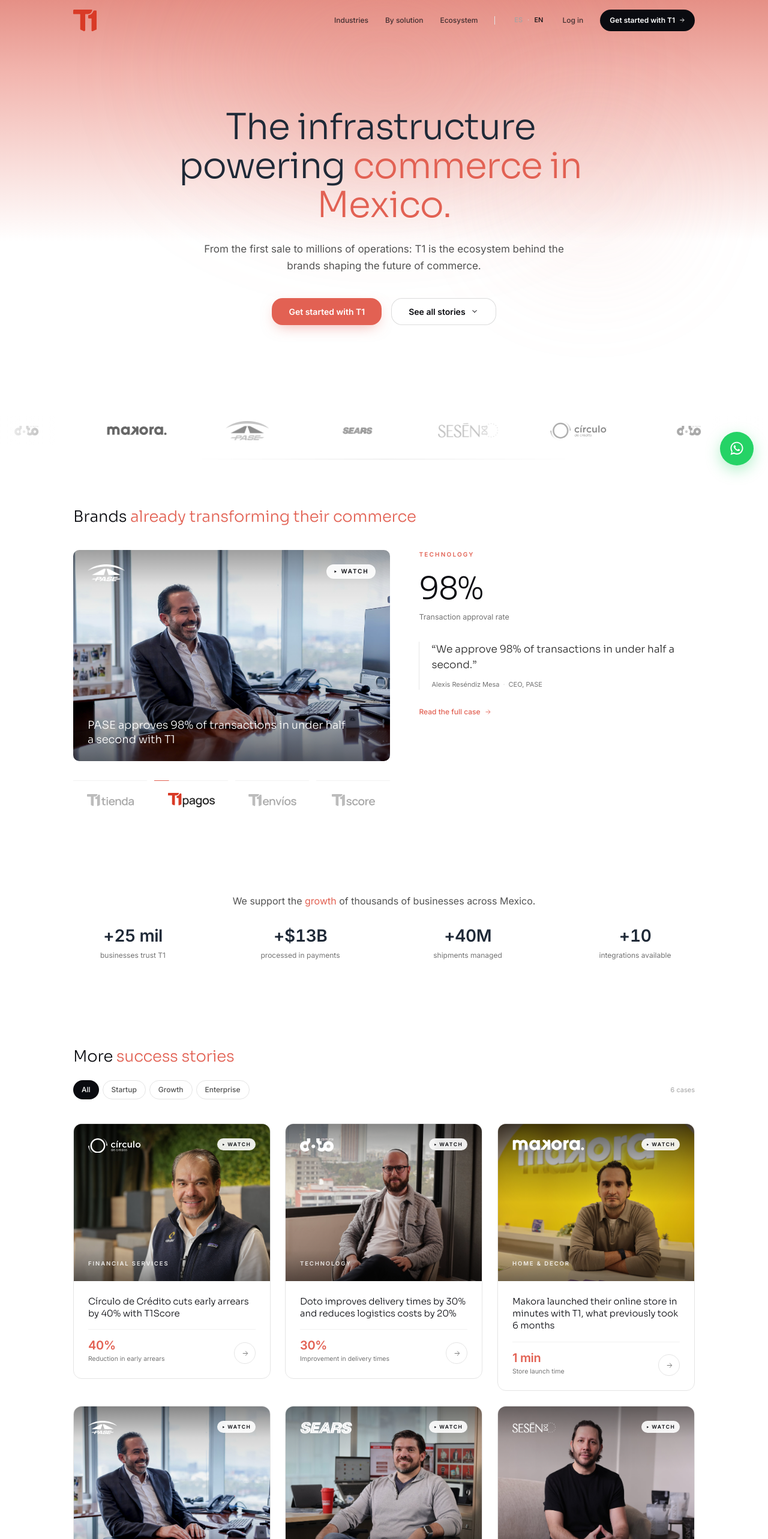
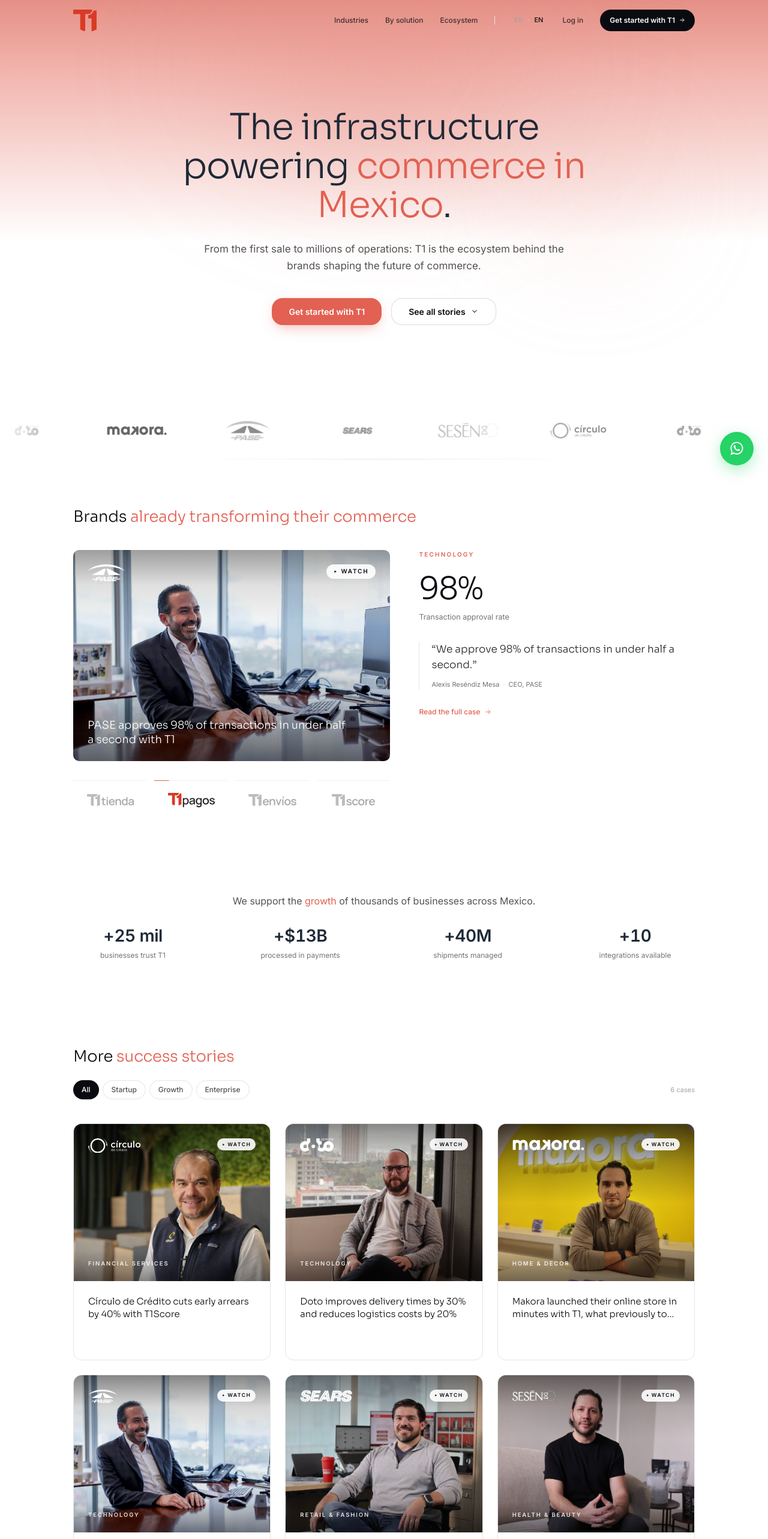
Before and after one commit to hasselsanchez/casos-de-exito, a Next.js app: page /en in a window 1280 px wide. Shown: the top 2566 px of the page at 60% size. Built offline with nearby package versions, Linux system fonts and the light colour scheme.

Commit message:
cambios animaciones v2

```diff
--- a/src/app/globals.css
+++ b/src/app/globals.css
@@ -83,10 +83,6 @@
   from { transform: scaleX(0); }
   to   { transform: scaleX(1); }
 }
-@keyframes hero-word-up {
-  from { opacity: 0; transform: translateY(60%) rotate(2deg); }
-  to   { opacity: 1; transform: translateY(0) rotate(0); }
-}
 @keyframes hero-fade-up {
   from { opacity: 0; transform: translateY(18px); }
   to   { opacity: 1; transform: translateY(0); }
--- a/src/components/hub/ArticleFeed.tsx
+++ b/src/components/hub/ArticleFeed.tsx
@@ -1,6 +1,6 @@
 "use client";
 
-import { useState, useMemo, useRef } from "react";
+import { useState, useMemo } from "react";
 import { useLocale, useTranslations } from "next-intl";
 import Image from "next/image";
 import Link from "next/link";
@@ -148,72 +148,17 @@ function FeedCard({
   const slug = locale === "en" ? article.slugEn : article.slug;
   const href = `/${locale}/casos-de-exito/${slug}`;
   const cfg = PARTNER_LOGO[article.company] ?? { w: "w-[64px]" };
-  const headlineMetric = article.metrics[0];
-
-  const wrapperRef = useRef<HTMLDivElement>(null);
-  /* Tilt amplitude in deg. ±7 reads "noticeable" without inducing motion sickness. */
-  const TILT_DEG = 7;
-  const [tilt, setTilt] = useState({
-    rx: 0,
-    ry: 0,
-    mx: 50,
-    my: 50,
-    active: false,
-  });
-
-  const handleMove = (e: React.MouseEvent<HTMLDivElement>) => {
-    const rect = wrapperRef.current?.getBoundingClientRect();
-    if (!rect) return;
-    const x = (e.clientX - rect.left) / rect.width;
-    const y = (e.clientY - rect.top) / rect.height;
-    setTilt({
-      rx: -(y - 0.5) * 2 * TILT_DEG,
-      ry: (x - 0.5) * 2 * TILT_DEG,
-      mx: x * 100,
-      my: y * 100,
-      active: true,
-    });
-  };
-  const handleLeave = () =>
-    setTilt({ rx: 0, ry: 0, mx: 50, my: 50, active: false });
+  const readFullCase =
+    locale === "es" ? "Leer el caso completo" : "Read the full case";
 
   return (
-    <div
-      ref={wrapperRef}
-      onMouseMove={handleMove}
-      onMouseLeave={handleLeave}
-      className="opacity-0 [perspective:1100px]"
+    <Link
+      href={href}
+      className="group relative flex flex-col overflow-hidden rounded-[14px] border border-gray-200 bg-white opacity-0 transition-all duration-500 hover:-translate-y-1 hover:border-[#0A0B10]/55 hover:shadow-[0_24px_48px_-20px_rgba(10,11,16,0.18)]"
       style={{
         animation: `fade-in-up 0.55s cubic-bezier(0.16, 1, 0.3, 1) ${index * 70}ms forwards`,
       }}
     >
-      <Link
-        href={href}
-        className="group relative flex flex-col overflow-hidden rounded-[14px] border border-gray-200 bg-white will-change-transform hover:border-[#0A0B10]/55 hover:shadow-[0_28px_56px_-20px_rgba(10,11,16,0.22)] [transform-style:preserve-3d]"
-        style={{
-          transform: `rotateX(${tilt.rx}deg) rotateY(${tilt.ry}deg) translateZ(0)${tilt.active ? " translateY(-6px)" : ""}`,
-          transition: tilt.active
-            ? "transform 90ms ease-out, border-color 300ms, box-shadow 300ms"
-            : "transform 600ms cubic-bezier(0.16, 1, 0.3, 1), border-color 300ms, box-shadow 300ms",
-        }}
-      >
-        {/* Cursor-following red glow — only visible on hover */}
-        <div
-          aria-hidden
-          className="pointer-events-none absolute inset-0 z-20 opacity-0 transition-opacity duration-500 group-hover:opacity-100"
-          style={{
-            background: `radial-gradient(circle 240px at ${tilt.mx}% ${tilt.my}%, rgba(226,97,83,0.22), transparent 65%)`,
-            mixBlendMode: "multiply",
-          }}
-        />
-        {/* Specular highlight — subtle white sheen tracking the cursor */}
-        <div
-          aria-hidden
-          className="pointer-events-none absolute inset-0 z-20 opacity-0 transition-opacity duration-500 group-hover:opacity-100"
-          style={{
-            background: `radial-gradient(circle 180px at ${tilt.mx}% ${tilt.my}%, rgba(255,255,255,0.35), transparent 60%)`,
-          }}
-        />
       {/* ── Image with white logo overlay (no pill) ── */}
       <div className="relative aspect-[5/4] overflow-hidden bg-gray-100">
         <Image
@@ -268,32 +213,19 @@ function FeedCard({
         )}
       </div>
 
-      {/* ── Body ── */}
-      <div className="flex flex-1 flex-col gap-4 p-5 tablet:p-6">
-        {/* Headline */}
-        <h3 className="font-sora text-[14px] leading-[1.35] font-light tracking-[-0.005em] text-[#0A0B10] tablet:text-[15px]">
+      {/* ── Body — fixed shape so every card has the same height ── */}
+      <div className="flex flex-1 flex-col p-5 tablet:p-6">
+        {/* Headline — clamped to 2 lines so card height stays consistent */}
+        <h3 className="line-clamp-2 min-h-[2.7em] font-sora text-[14px] leading-[1.35] font-light tracking-[-0.005em] text-[#0A0B10] tablet:text-[15px]">
           {article.title[locale]}
         </h3>
 
-        {/* Footer: metric + arrow */}
-        <div className="mt-auto flex items-end justify-between gap-3 border-t border-gray-100 pt-4">
-          {headlineMetric && (
-            <div>
-              <p className="font-inter text-[20px] leading-[1] font-bold tracking-[-0.015em] text-[#E26153]">
-                {headlineMetric.value[locale]}
-              </p>
-              <p className="mt-1.5 max-w-[180px] font-inter text-[10.5px] leading-[1.4] text-gray-500">
-                {headlineMetric.label[locale]}
-              </p>
-            </div>
-          )}
-          <span
-            aria-hidden
-            className="inline-flex h-9 w-9 shrink-0 items-center justify-center rounded-full border border-gray-200 text-gray-500 transition-all duration-300 group-hover:border-[#0A0B10] group-hover:bg-[#0A0B10] group-hover:text-white"
-          >
+        {/* Read more — reveals on hover. Reserved space (opacity-0) keeps every card the same height. */}
+        <span className="mt-auto inline-flex items-center gap-1.5 pt-6 font-inter text-[12px] font-medium text-[#E26153] opacity-0 transition-opacity duration-300 ease-out group-hover:opacity-100">
+          {readFullCase}
           <svg
-              width="13"
-              height="13"
+            width="12"
+            height="12"
             viewBox="0 0 24 24"
             fill="none"
             stroke="currentColor"
@@ -304,8 +236,6 @@ function FeedCard({
           </svg>
         </span>
       </div>
-      </div>
     </Link>
-    </div>
   );
 }
--- a/src/components/hub/HeroSection.tsx
+++ b/src/components/hub/HeroSection.tsx
@@ -3,9 +3,6 @@
 import { useEffect, useRef, useState } from "react";
 import { useLocale } from "next-intl";
 import { T1_HOME_URL } from "@/lib/constants";
-
-const WORD_STAGGER_MS = 90;
-const HEADLINE_WORD_DURATION_MS = 750;
 
 /**
  * Minimalist editorial hero — no featured case, just a strong aspirational
@@ -46,21 +43,6 @@ export default function HeroSection() {
     secondary: locale === "es" ? "Ver todas las historias" : "See all stories",
   };
 
-  /* Build a flat list so a single index drives the stagger across both the
-     neutral and the accented portions of the headline. The trailing period
-     lives on the last accent word. */
-  const preWords = copy.headlinePre.split(" ");
-  const accentWords = copy.headlineAccent.split(" ");
-  const words = [
-    ...preWords.map((w) => ({ text: w, accent: false })),
-    ...accentWords.map((w, i) => ({
-      text: w + (i === accentWords.length - 1 ? "." : ""),
-      accent: true,
-    })),
-  ];
-
-  const tailDelay = words.length * WORD_STAGGER_MS;
-
   return (
     <section
       ref={sectionRef}
@@ -92,28 +74,22 @@ export default function HeroSection() {
 
       <div className="relative mx-auto w-full max-w-[840px] px-5 pt-[140px] tablet:px-8 tablet:pt-[180px]">
         <div className="flex flex-col items-center text-center">
-          {/* Headline — word-by-word stagger */}
-          <h1 className="font-sora text-[36px] leading-[1.08] font-light tracking-[-0.02em] text-gray-900 tablet:text-[52px] desktop:text-[60px]">
-            {words.map((w, i) => (
-              <span
-                key={i}
-                className="inline-block"
-                style={{
-                  animation: `hero-word-up ${HEADLINE_WORD_DURATION_MS}ms cubic-bezier(0.16, 1, 0.3, 1) ${i * WORD_STAGGER_MS}ms both`,
-                  color: w.accent ? "#E26153" : undefined,
-                }}
-              >
-                {w.text}
-                {i < words.length - 1 ? " " : ""}
-              </span>
-            ))}
+          {/* Headline — single fade-up */}
+          <h1
+            className="font-sora text-[36px] leading-[1.08] font-light tracking-[-0.02em] text-gray-900 tablet:text-[52px] desktop:text-[60px]"
+            style={{
+              animation: `hero-fade-up 850ms cubic-bezier(0.16, 1, 0.3, 1) both`,
+            }}
+          >
+            {copy.headlinePre}{" "}
+            <span className="text-[#E26153]">{copy.headlineAccent}</span>.
           </h1>
 
           {/* Subhead */}
           <p
             className="mt-7 max-w-[600px] font-inter text-[15px] leading-[1.6] text-gray-600 tablet:text-[17px]"
             style={{
-              animation: `hero-fade-up 700ms cubic-bezier(0.16, 1, 0.3, 1) ${tailDelay + 100}ms both`,
+              animation: `hero-fade-up 800ms cubic-bezier(0.16, 1, 0.3, 1) 220ms both`,
             }}
           >
             {copy.subhead}
@@ -123,21 +99,16 @@ export default function HeroSection() {
           <div
             className="mt-10 flex flex-col items-stretch gap-3 tablet:flex-row tablet:items-center tablet:gap-4"
             style={{
-              animation: `hero-fade-up 700ms cubic-bezier(0.16, 1, 0.3, 1) ${tailDelay + 250}ms both`,
+              animation: `hero-fade-up 800ms cubic-bezier(0.16, 1, 0.3, 1) 380ms both`,
             }}
           >
             <a
               href={T1_HOME_URL}
               target="_blank"
               rel="noopener noreferrer"
-              className="group relative inline-flex h-[45px] items-center justify-center overflow-hidden rounded-[18px] bg-[#E26153] px-7 font-inter text-[14px] font-semibold text-white shadow-[0_8px_24px_-8px_rgba(226,97,83,0.55)] transition-all duration-300 hover:bg-[#DB3B2B] hover:shadow-[0_14px_32px_-8px_rgba(226,97,83,0.75)]"
+              className="inline-flex h-[45px] items-center justify-center rounded-[18px] bg-[#E26153] px-7 font-inter text-[14px] font-semibold text-white shadow-[0_8px_24px_-8px_rgba(226,97,83,0.55)] transition-all duration-300 hover:bg-[#DB3B2B] hover:shadow-[0_14px_32px_-8px_rgba(226,97,83,0.75)]"
             >
-              {/* Shine sweep on hover */}
-              <span
-                aria-hidden
-                className="pointer-events-none absolute inset-0 -translate-x-full bg-gradient-to-r from-transparent via-white/25 to-transparent transition-transform duration-700 ease-out group-hover:translate-x-full"
-              />
-              <span className="relative">{copy.primary}</span>
+              {copy.primary}
             </a>
             <a
               href="#explorar"
```
Lines whose indentation alone changed are shown as unchanged.
